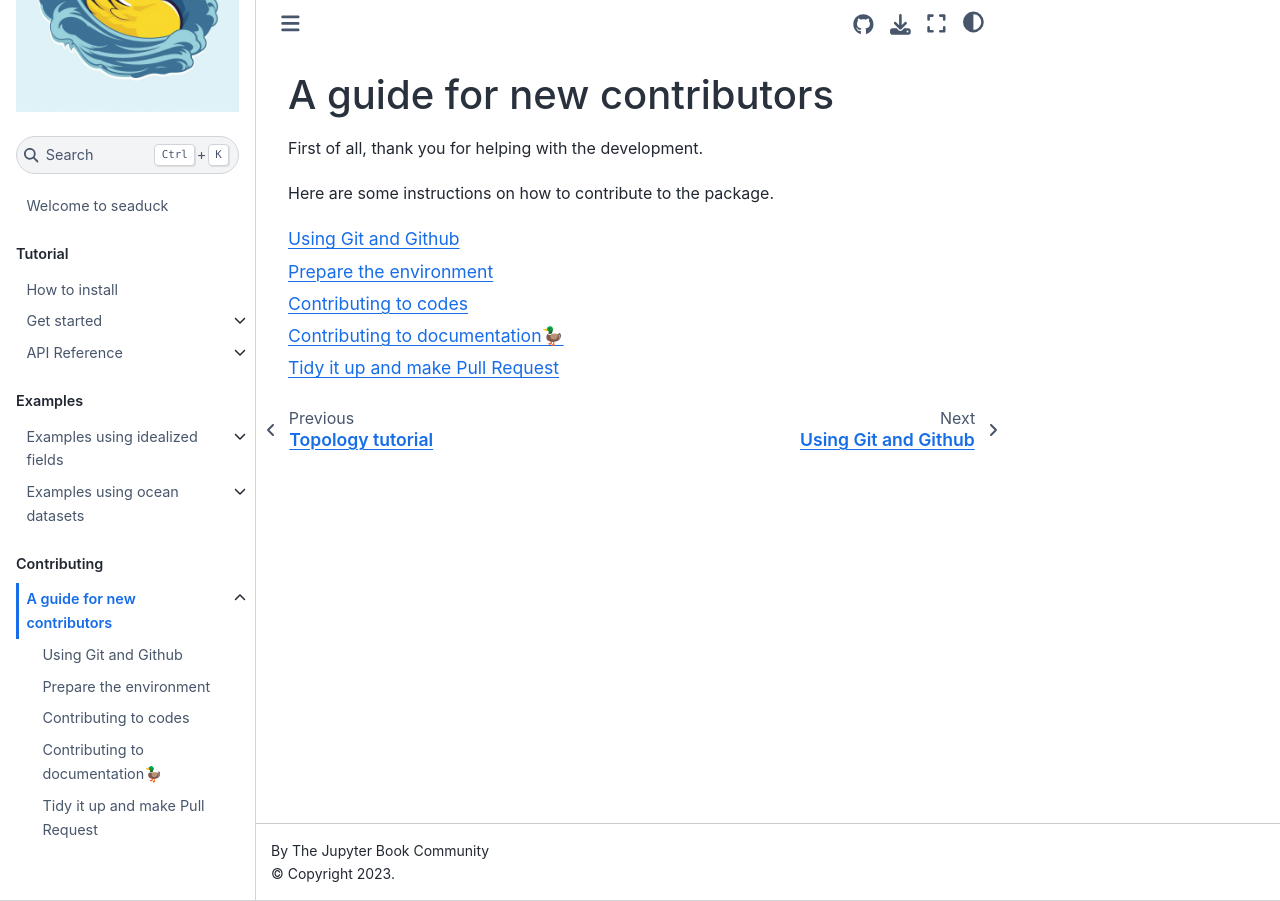
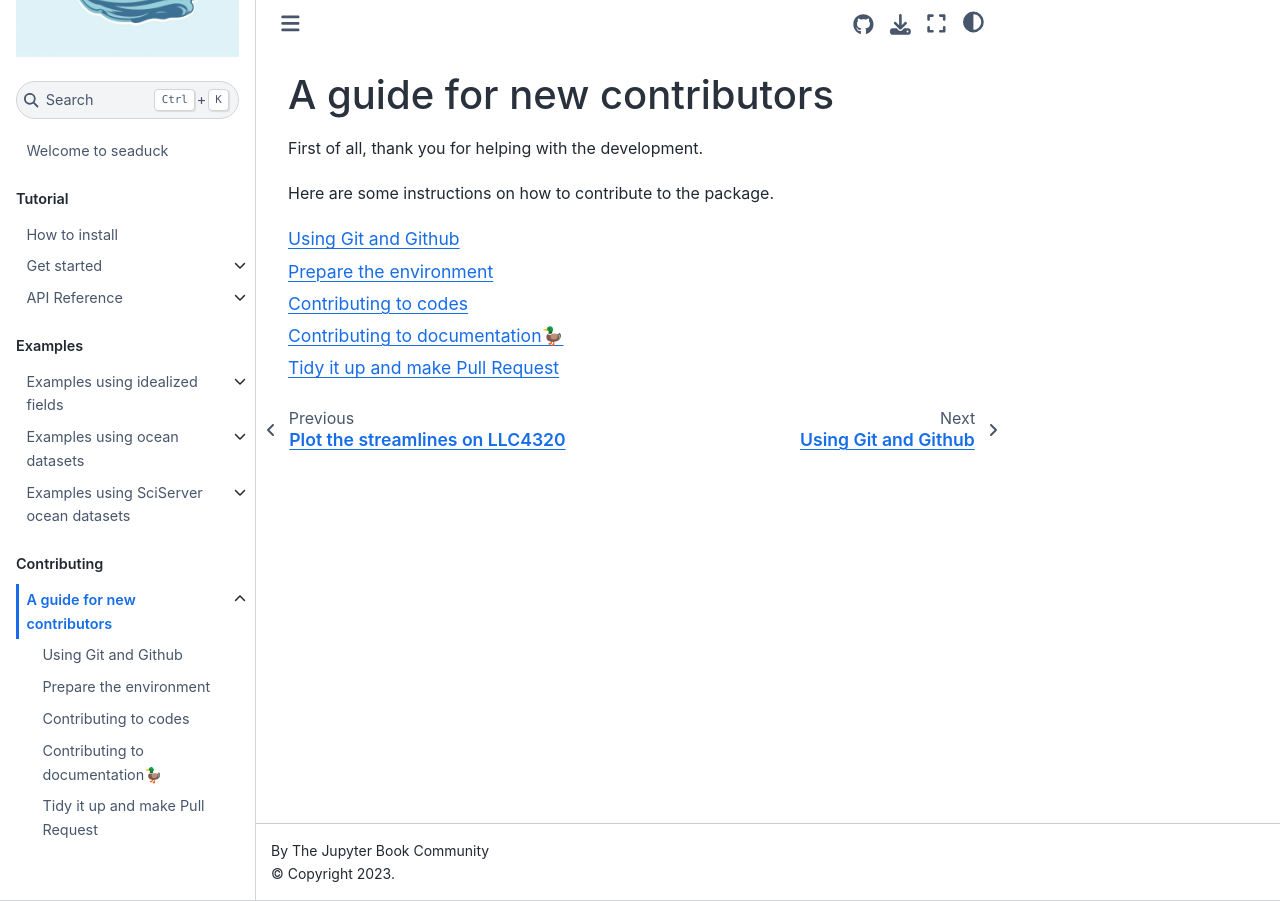
Before and after one commit to MaceKuailv/seaduck, a Jupyter Book: the page built from docs/guide_for_developer.md, in a window 1280 px wide. Built offline with Jupyter Book 1.0.4 settings and Sphinx 7.4.7 and the Sphinx Book theme 1.1.4, drawn with Linux system fonts in a browser that asks for light colours; pages that are not in the unit, such as notebooks, are missing from menus.

Commit message:
Create SciServer examples

````diff
--- a/docs/_toc.yml
+++ b/docs/_toc.yml
@@ -30,11 +30,13 @@
   - file: ocean_example
     sections:
     - file: notebook/global_ECCO
+    - file: notebook/AVISO
+    - file: notebook/topology_tutorial
+  - file: sciserver_example
+    sections:
     - file: sciserver_notebooks/IGP
     - file: sciserver_notebooks/Fjord
     - file: sciserver_notebooks/LLC4320
-    - file: notebook/AVISO
-    - file: notebook/topology_tutorial
 - caption: Contributing
   chapters:
   - file: guide_for_developer
--- /dev/null
+++ b/docs/sciserver_example.md
@@ -0,0 +1,5 @@
+# Examples using SciServer ocean datasets
+
+```{tableofcontents}
+
+```
````
